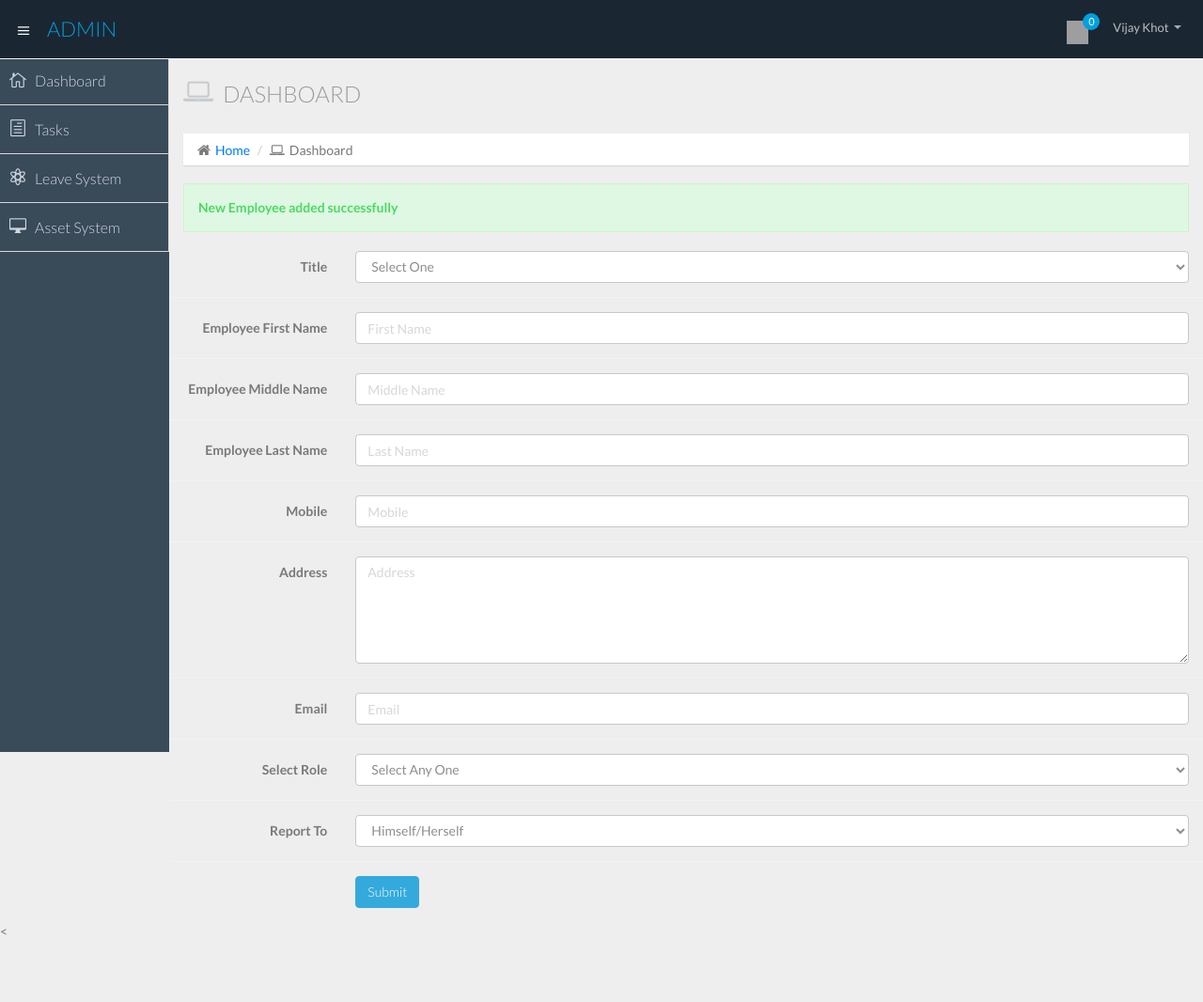
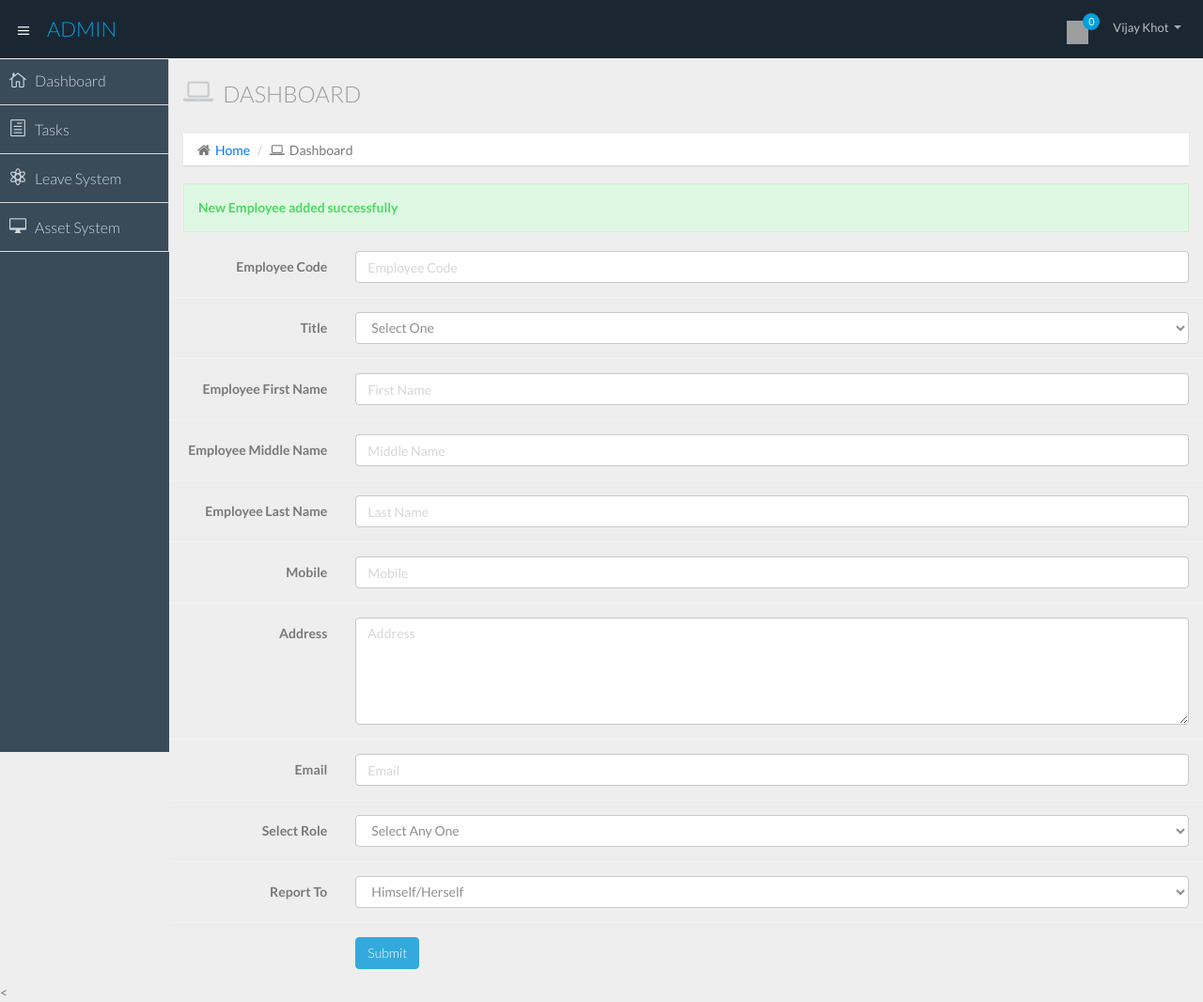
Before and after one commit to vijaynkhotborgaon/vijayrepositiry, a PHP site: page /NiceAdmin/create_user.php in a window 1280 px wide. Shown: the whole page at 94% size. Before the commit the page ends 995 px from the top, so only its background shows below. Run offline with PHP 8.4, Linux system fonts and the light colour scheme; the visitor is signed in with stand-in values (Sample User, id 1); data that the repository does not hold is empty; grey boxes are pictures that could not be loaded.

Commit message:
added employee code to file create_user.php

```diff
--- a/admin/create_user.php
+++ b/admin/create_user.php
@@ -684,6 +684,13 @@ $i=1;
 
 <form class="form-horizontal" action="create_user_process.php" method="post" enctype="multipart/form-data" role="form">
 
+ <div class="form-group">
+      <label class="control-label col-sm-2" for="email"><strong>Employee Code</strong></label>
+      <div class="col-sm-10">
+        <input type="text" class="form-control" placeholder="Employee Code" name="emp_code" id="emp_code" required>
+      </div>
+    </div>
+
 
 	<div class="form-group">
       <label class="control-label col-sm-2" for="email"><strong>Title</strong></label>
--- a/admin/create_user_process.php
+++ b/admin/create_user_process.php
@@ -30,7 +30,7 @@
 
 
 	//Sanitize the POST values
-
+$emp_code = clean($_POST['emp_code']);
 echo $first_name = clean($_POST['emp_first_name']);
 $middle_name = clean($_POST['emp_middle_name']);
 $last_name = clean($_POST['emp_last_name']);
@@ -293,10 +293,10 @@ $new_str2=$original2.$first_name;
 $pass_emp=md5($new_str);
 if($report_to=='my')
 {
-$qry = "INSERT INTO t_employee(title, emp_first_name, emp_middle_name, emp_last_name, mobile, address, email, priority_id, assign_to, username, password) VALUES('$title','$first_name','$middle_name','$last_name','$mobile','$address', '$email','$role', NULL,'$new_str2', '$pass_emp' )";
+$qry = "INSERT INTO t_employee(emp_code, title, emp_first_name, emp_middle_name, emp_last_name, mobile, address, email, priority_id, assign_to, username, password) VALUES('$emp_code','$title','$first_name','$middle_name','$last_name','$mobile','$address', '$email','$role', NULL,'$new_str2', '$pass_emp' )";
 $result = @mysql_query($qry);
 }else{
-$qry = "INSERT INTO t_employee(title,emp_first_name, emp_middle_name, emp_last_name, mobile, address, email, priority_id, assign_to, username, password) VALUES('$title','$first_name','$middle_name','$last_name','$mobile','$address', '$email','$role', '$report_to','$new_str2', '$pass_emp' )";
+$qry = "INSERT INTO t_employee(emp_code, title,emp_first_name, emp_middle_name, emp_last_name, mobile, address, email, priority_id, assign_to, username, password) VALUES('$emp_code','$title','$first_name','$middle_name','$last_name','$mobile','$address', '$email','$role', '$report_to','$new_str2', '$pass_emp' )";
 $result = @mysql_query($qry);
 }
 
```
